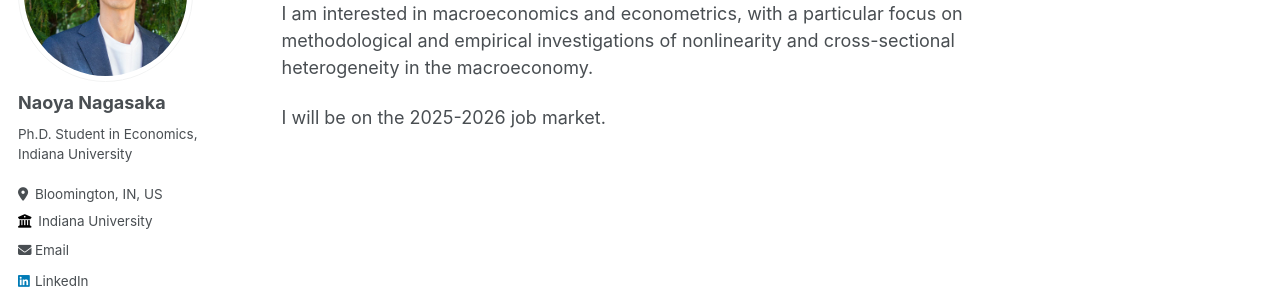
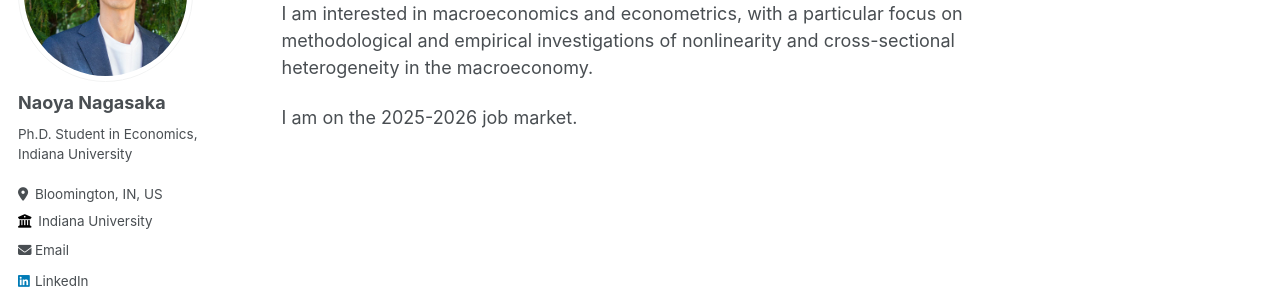
Before and after one commit to naonagas/naonagas.github.io, a Jekyll site: the page built from _pages/about.md, in a window 1280 px wide. Shown: the part 199-499 px from the top of the page. Built offline with Jekyll 4.4.1, drawn with Linux system fonts in a browser that asks for light colours.

Commit message:
Update about.md

```diff
--- a/_pages/about.md
+++ b/_pages/about.md
@@ -11,4 +11,4 @@ Welcome to my webpage! I am a Ph.D. student in Economics at Indiana University.
 
 I am interested in macroeconomics and econometrics, with a particular focus on methodological and empirical investigations of nonlinearity and cross-sectional heterogeneity in the macroeconomy.
 
-I will be on the 2025-2026 job market.
+I am on the 2025-2026 job market.
```
